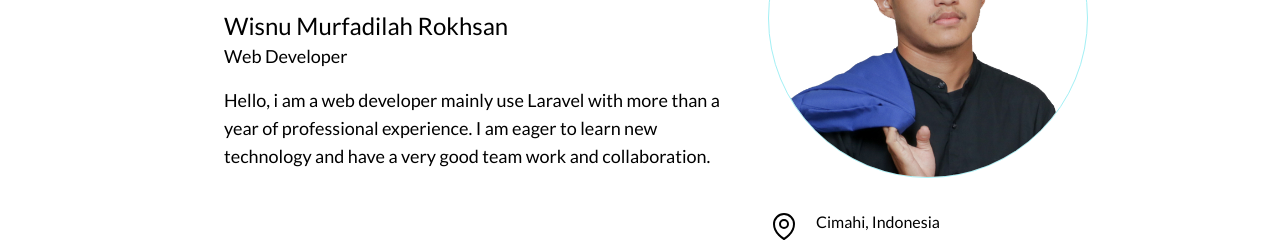
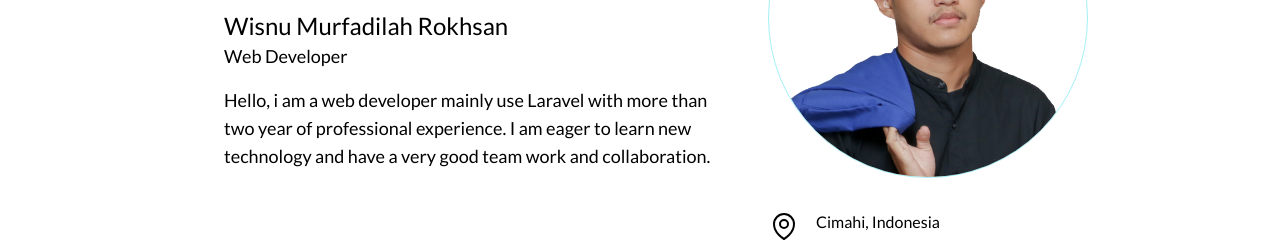
Before and after one commit to wisnukm41/wisdev.github.io, a plain HTML site: page index.html in a window 1280 px wide. Shown: the part 342-584 px from the top of the page. Drawn offline with nearby package versions, Linux system fonts and the light colour scheme.

Commit message:
add year

```diff
--- a/index.html
+++ b/index.html
@@ -105,7 +105,7 @@
             <div class="max-w-xs mx-auto md:max-w-lg">
                 <h1 class="text-lg md:text-2xl">Wisnu Murfadilah Rokhsan</h1>
                 <h2 class="text-sm md:text-lg">Web Developer</h2>
-                <p class="text-xs py-4 md:text-lg">Hello, i am a web developer mainly use Laravel with more than a year of professional experience. I am eager to learn new technology and have a very good team work and collaboration.</p>
+                <p class="text-xs py-4 md:text-lg">Hello, i am a web developer mainly use Laravel with more than two year of professional experience. I am eager to learn new technology and have a very good team work and collaboration.</p>
 
                 <div class="flex space-x-2 text-sm md:hidden">
                     <svg xmlns="http://www.w3.org/2000/svg" fill="none" viewBox="0 0 24 24" stroke-width="1.5" stroke="currentColor" class="w-6 h-6">
```
